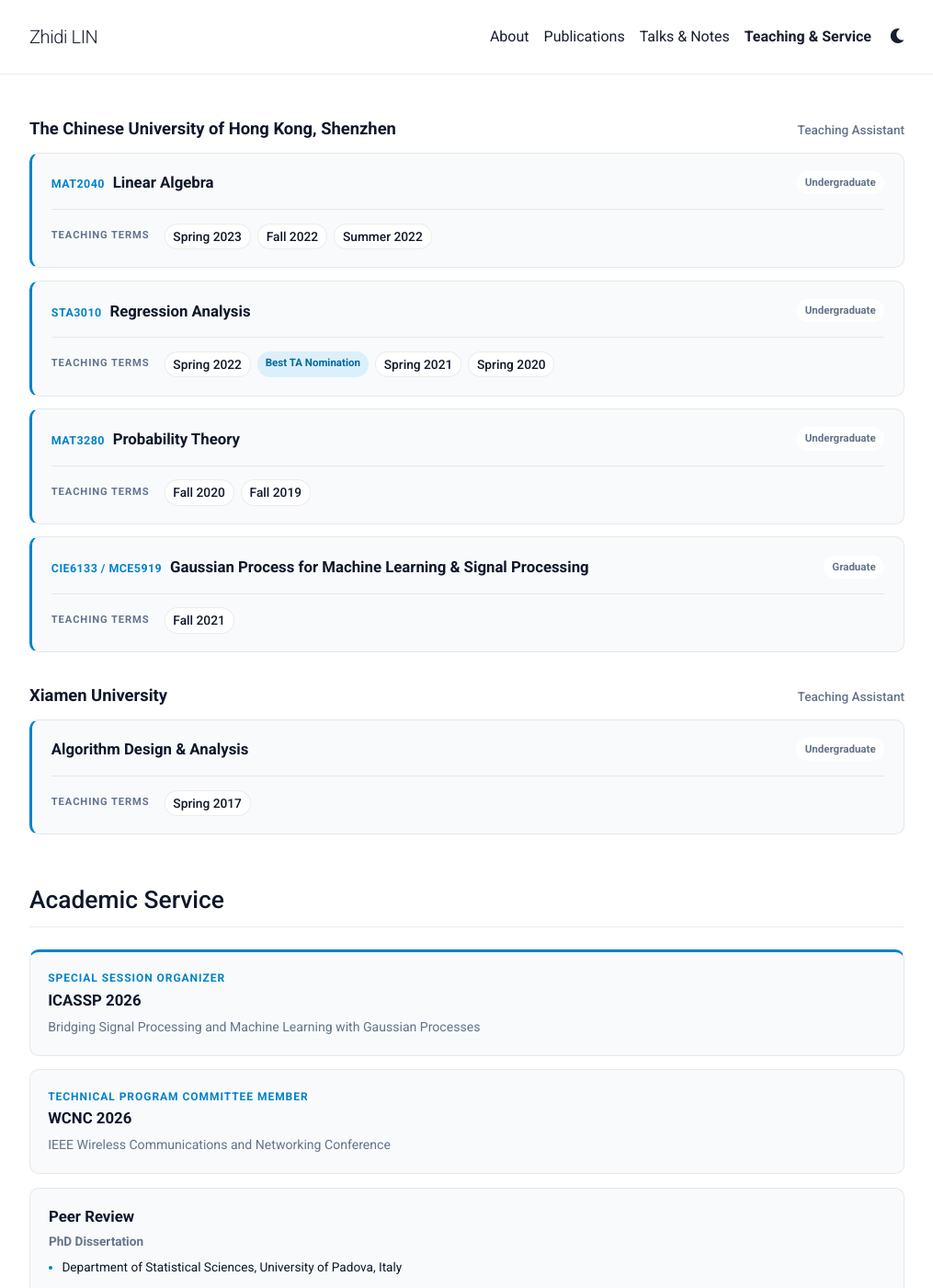
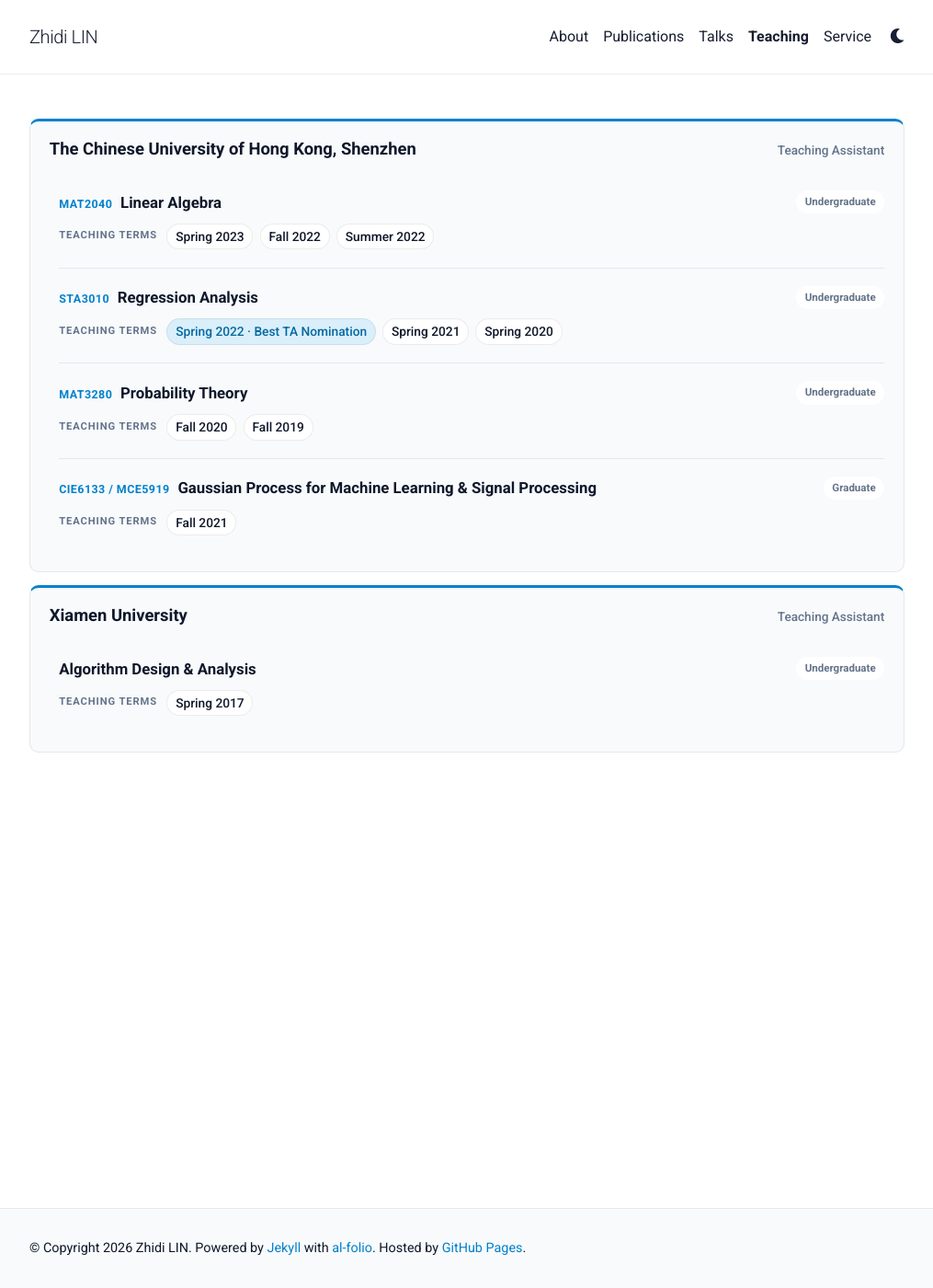
Before and after one commit to Zhidi-Lin/zhidi-lin.github.io, a Jekyll site: the page built from _pages/teaching.md, in a window 1280 px wide and 1400 px high. Shown: the whole window at 92% size, without its empty margins (132-1147 px from the left). Built offline with Jekyll 4.4.1, drawn with Linux system fonts in a browser that asks for light colours; a style sheet for code colours, icons or effects is not loaded; some of the changed text lies outside the part shown.

Commit message:
layout improvement

```diff
--- a/_pages/talks.md
+++ b/_pages/talks.md
@@ -1,14 +1,12 @@
 ---
 layout: page
-title: Talks & Notes
+title: Talks
 permalink: /talks/
 nav: true
 nav_order: 3
 ---
 
 <div class="talks-page" markdown="1">
-
-## Talks
 
 - <span class="talk-date">Jun 2025</span> Contributed talk/poster at [Bayes Comp 2025](https://bayescomp2025.sg)<br>
  <span class="talk-title">Ensemble filtering in nonlinear dynamical systems</span>
--- a/_pages/teaching.md
+++ b/_pages/teaching.md
@@ -1,7 +1,7 @@
 ---
 layout: page
 permalink: /teaching/
-title: Teaching & Service
+title: Teaching
 nav: true
 nav_order: 5
 ---
@@ -9,151 +9,91 @@ nav_order: 5
 <div class="teaching-page">
   <section class="teaching-section" aria-label="Teaching experience">
     <div class="institution-block">
-      <div class="institution-header">
-        <h2>The Chinese University of Hong Kong, Shenzhen</h2>
-        <span>Teaching Assistant</span>
-      </div>
+        <div class="institution-header">
+          <h2>The Chinese University of Hong Kong, Shenzhen</h2>
+          <span>Teaching Assistant</span>
+        </div>
 
-      <div class="course-list">
-        <article class="course-card">
-          <div class="course-header">
-            <h4><span class="course-code">MAT2040</span>Linear Algebra</h4>
-            <span class="course-level">Undergraduate</span>
-          </div>
-          <div class="course-offerings">
-            <span class="course-offerings-label">Teaching terms</span>
-            <div class="course-terms">
-              <span class="course-term">Spring 2023</span>
-              <span class="course-term">Fall 2022</span>
-              <span class="course-term">Summer 2022</span>
+        <div class="course-list">
+          <article class="course-card">
+            <div class="course-header">
+              <h4><span class="course-code">MAT2040</span>Linear Algebra</h4>
+              <span class="course-level">Undergraduate</span>
             </div>
-          </div>
-        </article>
+            <div class="course-offerings">
+              <span class="course-offerings-label">Teaching terms</span>
+              <div class="course-terms">
+                <span class="course-term">Spring 2023</span>
+                <span class="course-term">Fall 2022</span>
+                <span class="course-term">Summer 2022</span>
+              </div>
+            </div>
+          </article>
 
-        <article class="course-card">
-          <div class="course-header">
-            <h4><span class="course-code">STA3010</span>Regression Analysis</h4>
-            <span class="course-level">Undergraduate</span>
-          </div>
-          <div class="course-offerings">
-            <span class="course-offerings-label">Teaching terms</span>
-            <div class="course-terms">
-              <span class="course-term">Spring 2022</span>
-              <span class="teaching-honor">Best TA Nomination</span>
-              <span class="course-term">Spring 2021</span>
-              <span class="course-term">Spring 2020</span>
+          <article class="course-card">
+            <div class="course-header">
+              <h4><span class="course-code">STA3010</span>Regression Analysis</h4>
+              <span class="course-level">Undergraduate</span>
             </div>
-          </div>
-        </article>
+            <div class="course-offerings">
+              <span class="course-offerings-label">Teaching terms</span>
+              <div class="course-terms">
+                <span class="course-term teaching-honor">Spring 2022 · Best TA Nomination</span>
+                <span class="course-term">Spring 2021</span>
+                <span class="course-term">Spring 2020</span>
+              </div>
+            </div>
+          </article>
 
-        <article class="course-card">
-          <div class="course-header">
-            <h4><span class="course-code">MAT3280</span>Probability Theory</h4>
-            <span class="course-level">Undergraduate</span>
-          </div>
-          <div class="course-offerings">
-            <span class="course-offerings-label">Teaching terms</span>
-            <div class="course-terms">
-              <span class="course-term">Fall 2020</span>
-              <span class="course-term">Fall 2019</span>
+          <article class="course-card">
+            <div class="course-header">
+              <h4><span class="course-code">MAT3280</span>Probability Theory</h4>
+              <span class="course-level">Undergraduate</span>
             </div>
-          </div>
-        </article>
+            <div class="course-offerings">
+              <span class="course-offerings-label">Teaching terms</span>
+              <div class="course-terms">
+                <span class="course-term">Fall 2020</span>
+                <span class="course-term">Fall 2019</span>
+              </div>
+            </div>
+          </article>
 
-        <article class="course-card">
-          <div class="course-header">
-            <h4><span class="course-code">CIE6133 / MCE5919</span>Gaussian Process for Machine Learning &amp; Signal Processing</h4>
-            <span class="course-level">Graduate</span>
-          </div>
-          <div class="course-offerings">
-            <span class="course-offerings-label">Teaching terms</span>
-            <div class="course-terms">
-              <span class="course-term">Fall 2021</span>
+          <article class="course-card">
+            <div class="course-header">
+              <h4><span class="course-code">CIE6133 / MCE5919</span>Gaussian Process for Machine Learning &amp; Signal Processing</h4>
+              <span class="course-level">Graduate</span>
             </div>
-          </div>
-        </article>
-      </div>
+            <div class="course-offerings">
+              <span class="course-offerings-label">Teaching terms</span>
+              <div class="course-terms">
+                <span class="course-term">Fall 2021</span>
+              </div>
+            </div>
+          </article>
+        </div>
     </div>
 
     <div class="institution-block">
-      <div class="institution-header">
-        <h2>Xiamen University</h2>
-        <span>Teaching Assistant</span>
-      </div>
-
-      <div class="course-list">
-        <article class="course-card">
-          <div class="course-header">
-            <h4>Algorithm Design &amp; Analysis</h4>
-            <span class="course-level">Undergraduate</span>
-          </div>
-          <div class="course-offerings">
-            <span class="course-offerings-label">Teaching terms</span>
-            <div class="course-terms">
-              <span class="course-term">Spring 2017</span>
-            </div>
-          </div>
-        </article>
-      </div>
-    </div>
-  </section>
-
-  <section class="teaching-section" aria-labelledby="academic-service">
-    <h2 id="academic-service" class="teaching-section-title">Academic Service</h2>
-
-    <div class="service-grid">
-      <article class="service-card service-card-featured">
-        <p class="service-type">Special Session Organizer</p>
-        <h3>ICASSP 2026</h3>
-        <p>Bridging Signal Processing and Machine Learning with Gaussian Processes</p>
-      </article>
-
-      <article class="service-card">
-        <p class="service-type">Technical Program Committee Member</p>
-        <h3>WCNC 2026</h3>
-        <p>IEEE Wireless Communications and Networking Conference</p>
-      </article>
-    </div>
-
-    <div class="review-panel">
-      <h3>Peer Review</h3>
-
-      <div class="review-columns">
-        <div>
-          <h4>PhD Dissertation</h4>
-          <ul class="venue-list">
-            <li>Department of Statistical Sciences, University of Padova, Italy</li>
-          </ul>
+        <div class="institution-header">
+          <h2>Xiamen University</h2>
+          <span>Teaching Assistant</span>
         </div>
 
-        <div>
-          <h4>Journals</h4>
-          <ul class="venue-list">
-            <li>IEEE Transactions on Signal Processing (TSP)</li>
-            <li>Journal of Computational and Graphical Statistics</li>
-            <li>IEEE Transactions on Mobile Computing (TMC)</li>
-            <li>Transactions on Machine Learning Research (TMLR)</li>
-            <li>Automatica</li>
-            <li>IEEE Journal on Selected Areas in Communications (JSAC)</li>
-            <li>Elsevier Pattern Recognition</li>
-            <li>Elsevier Signal Processing</li>
-            <li>IEEE Signal Processing Letters (SPL)</li>
-            <li>Journal of the Acoustical Society of America (JASA)</li>
-          </ul>
+        <div class="course-list">
+          <article class="course-card">
+            <div class="course-header">
+              <h4>Algorithm Design &amp; Analysis</h4>
+              <span class="course-level">Undergraduate</span>
+            </div>
+            <div class="course-offerings">
+              <span class="course-offerings-label">Teaching terms</span>
+              <div class="course-terms">
+                <span class="course-term">Spring 2017</span>
+              </div>
+            </div>
+          </article>
         </div>
-
-        <div>
-          <h4>Conferences</h4>
-          <ul class="venue-list venue-list-compact">
-            <li>ICML</li>
-            <li>NeurIPS</li>
-            <li>ICLR</li>
-            <li>UAI</li>
-            <li>AISTATS</li>
-            <li>IEEE ICASSP</li>
-          </ul>
-        </div>
-      </div>
     </div>
   </section>
 </div>
--- a/assets/css/main.scss
+++ b/assets/css/main.scss
@@ -300,11 +300,18 @@ html[data-theme="dark"] .fa-moon { display: none; }
   font-weight: 700;
   letter-spacing: 0.08em;
   text-wrap: balance;
-  text-transform: uppercase;
 }
 
 .institution-block + .institution-block {
-  margin-top: 2.25rem;
+  margin-top: 0.9rem;
+}
+
+.institution-block {
+  padding: 1.2rem 1.3rem;
+  border: 1px solid var(--border);
+  border-top: 3px solid var(--accent);
+  border-radius: var(--teaching-radius);
+  background: var(--surface);
 }
 
 .institution-header {
@@ -333,6 +340,11 @@ html[data-theme="dark"] .fa-moon { display: none; }
   gap: 0.85rem;
 }
 
+.institution-block .course-list {
+  gap: 0;
+  margin-left: 0.65rem;
+}
+
 .course-card,
 .service-card,
 .review-panel {
@@ -343,7 +355,17 @@ html[data-theme="dark"] .fa-moon { display: none; }
 
 .course-card {
   padding: 1.2rem 1.3rem;
-  border-left: 3px solid var(--accent);
+}
+
+.institution-block .course-card {
+  padding: 1.2rem 0;
+  border: 0;
+  border-radius: 0;
+  background: transparent;
+}
+
+.institution-block .course-card + .course-card {
+  border-top: 1px solid var(--border);
 }
 
 .course-header {
@@ -387,10 +409,8 @@ html[data-theme="dark"] .fa-moon { display: none; }
 .course-offerings {
   display: flex;
   align-items: flex-start;
-  gap: 1rem;
-  margin: 1rem 0 0;
-  padding-top: 0.9rem;
-  border-top: 1px solid var(--border);
+  gap: 0.65rem;
+  margin: 0.65rem 0 0;
 }
 
 .course-offerings-label {
@@ -434,9 +454,6 @@ html[data-theme="dark"] .fa-moon { display: none; }
 
 .service-card {
   padding: 1.2rem;
-}
-
-.service-card-featured {
   border-top: 3px solid var(--accent);
 }
 
@@ -447,22 +464,40 @@ html[data-theme="dark"] .fa-moon { display: none; }
   font-weight: 600;
 }
 
-.service-card p:last-child {
+.service-list {
   margin: 0;
-  color: var(--muted);
-  font-size: 0.88rem;
-  line-height: 1.55;
+  padding: 0;
+  list-style: none;
+}
+
+.service-list li + li {
+  margin-top: 1rem;
+  padding-top: 1rem;
+  border-top: 1px solid var(--border);
+}
+
+.service-session-name {
+  font-weight: 400;
 }
 
 .review-panel {
   margin-top: 0.9rem;
   padding: 1.25rem;
+  border-top: 3px solid var(--accent);
+}
+
+.review-panel > h3 {
+  margin-bottom: 0;
+  padding-bottom: 0.9rem;
+  color: var(--accent);
+  border-bottom: 1px solid var(--border);
 }
 
 .review-columns {
   display: grid;
   grid-template-columns: 1fr;
   gap: 1.5rem;
+  padding-top: 1.5rem;
 }
 
 .review-columns h4 {
```
Also changed, not shown: _pages/service.md (added, +71 -0 lines).
